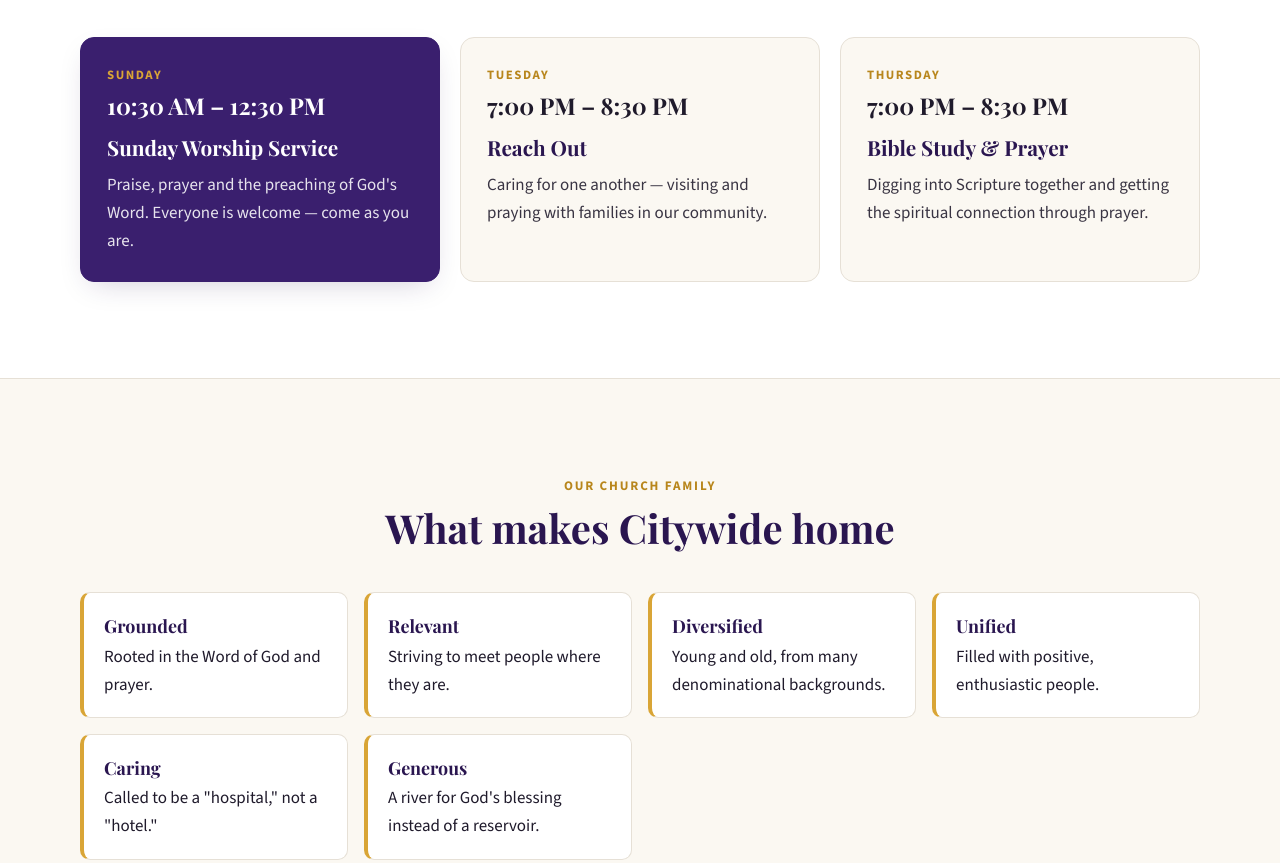
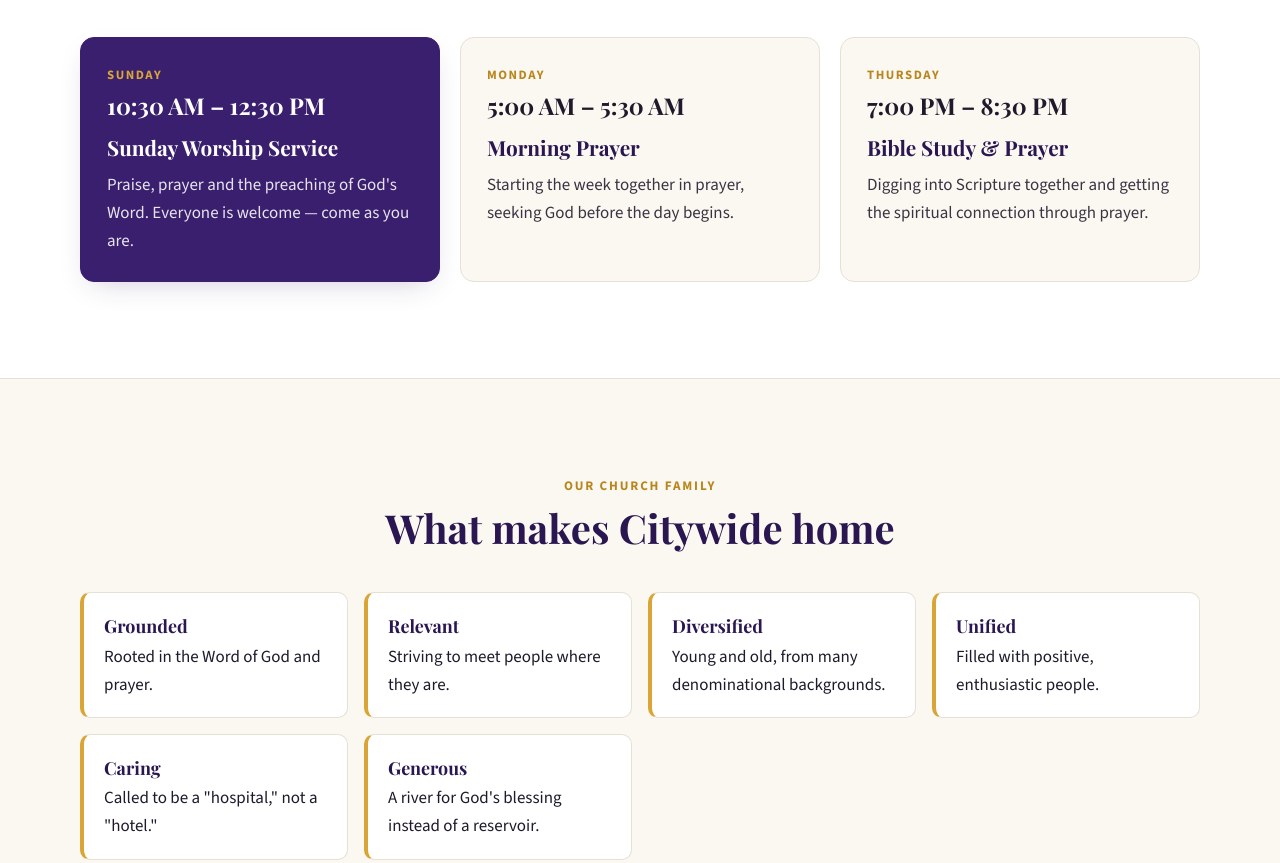
Before and after one commit to chowlife/citywide-church-website, a plain HTML site: page index.html in a window 1280 px wide. Shown: the part 1759-2622 px from the top of the page. Drawn offline with nearby package versions, Linux system fonts and the light colour scheme.

Commit message:
Replace Tuesday Reach Out with Monday Morning Prayer 5:00-5:30 AM

```diff
--- a/assets/js/site-data.js
+++ b/assets/js/site-data.js
@@ -39,10 +39,10 @@ window.SITE = {
       featured: true,
     },
     {
-      day: "Tuesday",
-      time: "7:00 PM – 8:30 PM",
-      name: "Reach Out",
-      description: "Caring for one another — visiting and praying with families in our community.",
+      day: "Monday",
+      time: "5:00 AM – 5:30 AM",
+      name: "Morning Prayer",
+      description: "Starting the week together in prayer, seeking God before the day begins.",
     },
     {
       day: "Thursday",
```
Also changed, not shown: ministries.html (+1 -1 lines), 1 other file.
